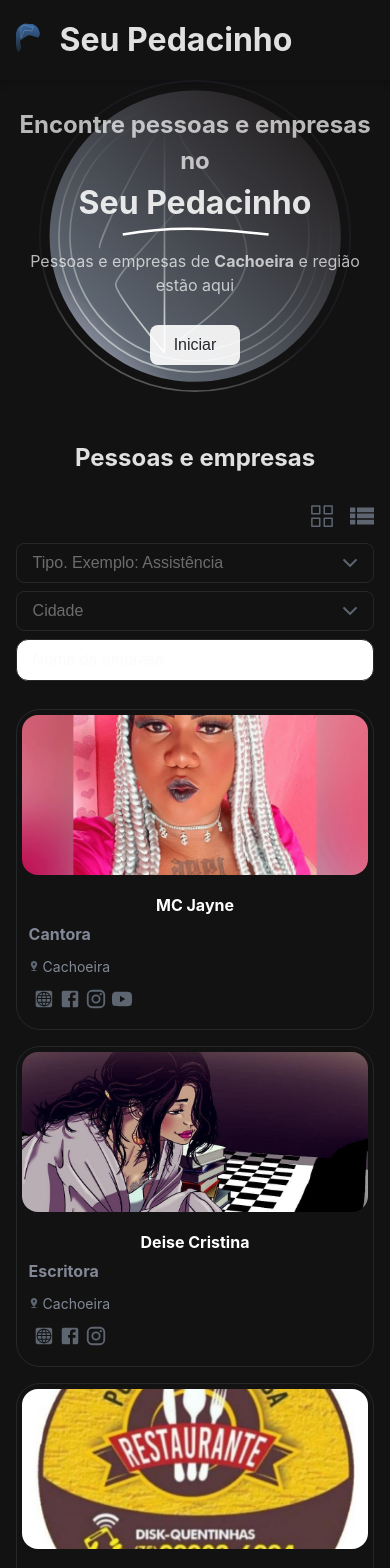
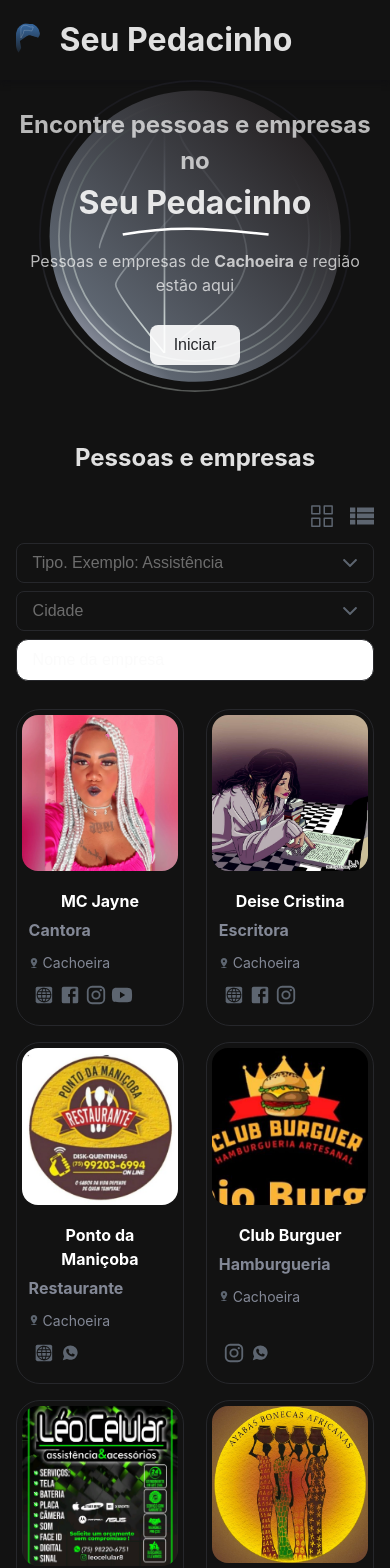
Before and after one commit to Jayneanderson/your-piece, a React (Vite) app: page / in a window 390 px wide. Shown: the top 1568 px of the page. Built offline with nearby package versions, Linux system fonts and the light colour scheme.

Commit message:
fix: adjust card

```diff
--- a/src/components/company/company-item/company-item.css
+++ b/src/components/company/company-item/company-item.css
@@ -138,7 +138,7 @@
 
 @media (max-width: 470px) {
     .company-item {
-        width: 170px;
+        width: 47%;
     }
 
     #companyRow.company-item {
@@ -171,7 +171,14 @@
 }
 
 @media (max-width: 400px) {
-    .company-item {
+    .company-item {}
+
+    .logo {
         width: 100%;
+        max-height: 160px;
+        border-bottom-left-radius: 16px;
+        border-end-end-radius: 16px;
+        border-radius: 16px;
     }
+
 }
```
